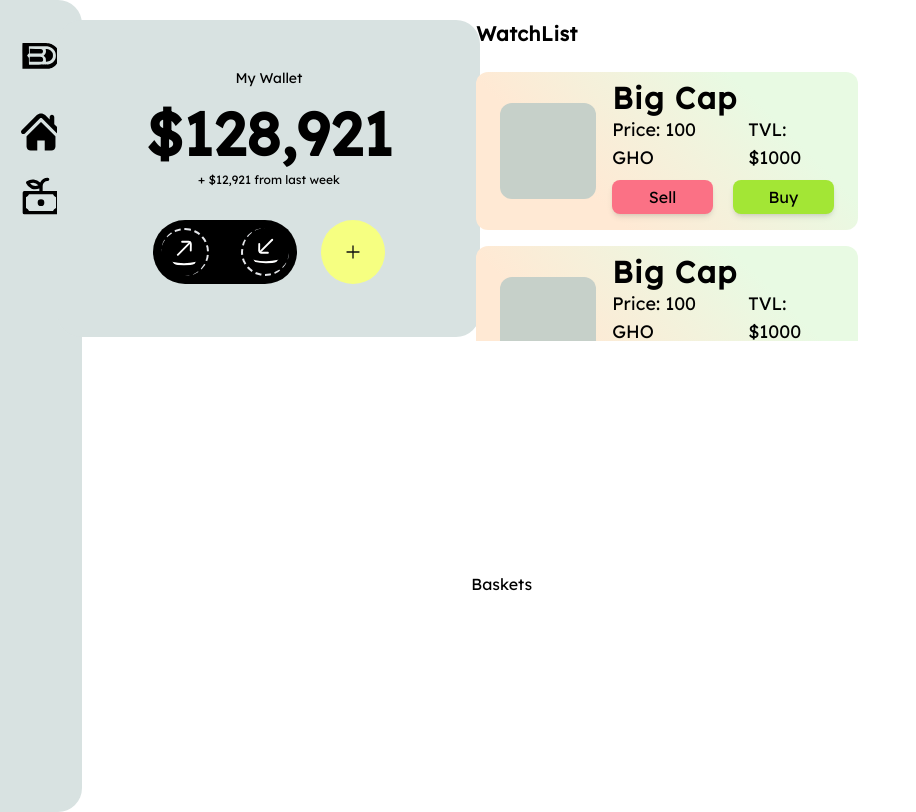
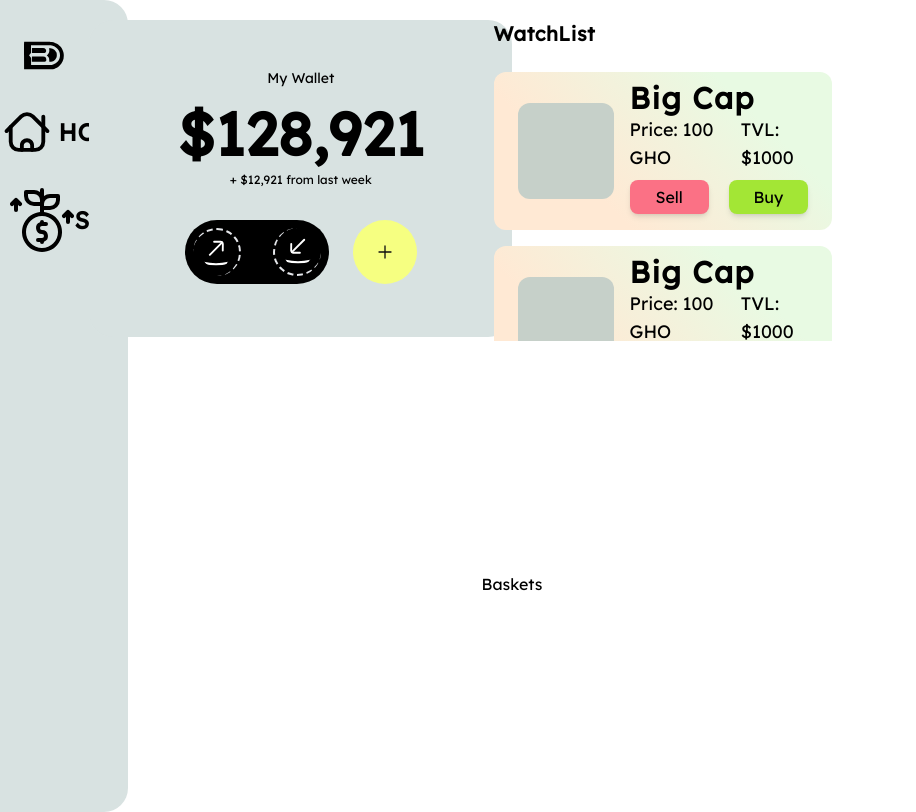
Before and after one commit to douchebank/dbank, a React (Create React App) app: page /dashboard in a window 1280 px wide. Shown: the whole page, without its empty margins (0-916 px from the left). Built offline with nearby package versions, Linux system fonts and the light colour scheme.

Commit message:
leftsidebar updated

```diff
--- a/src/App.css
+++ b/src/App.css
@@ -12,3 +12,22 @@ body{
     background: rgb(232,250,227);
     background: linear-gradient(225deg, rgba(232,250,227,1) 24%, rgba(255,233,212,1) 72%);
 }
+
+.scrollbar::-webkit-scrollbar-track
+{
+	border: 1px solid white;
+	background-color: transparent;
+  border-radius: 10px;
+
+}
+.scrollbar::-webkit-scrollbar
+{
+	width: 10px;
+	background-color: transparent;
+  border-radius: 10px;
+}
+.scrollbar::-webkit-scrollbar-thumb
+{
+	background-color: #fff;
+  border-radius: 10px;
+}
--- /dev/null
+++ b/src/components/LeftSidebar.tsx
@@ -0,0 +1,25 @@
+import logo from  "../assets/logo.svg"
+import home from "../assets/home.svg"
+import sip from "../assets/sip.svg"
+import { Link } from "react-router-dom";
+
+const LeftSidebar = () => {
+  return (
+    <div className="bg-grey rounded-r-3xl pt-5 w-[10%]">
+    <img src={logo} className="h-20" alt="Doosh Bank"/>
+    <div>
+
+    </div>
+    <Link to="/dashboard" className="flex justify-center items-center ">
+      <img src={home} className="h-16" alt="Home"/>
+      <p className=" text-2xl font-semibold tracking-wide">HOME</p>
+    </Link>
+    <Link to="/sip" className="flex justify-center items-center mt-6">
+      <img src={sip} className="h-16  " alt="Sip"/>
+      <p className="text-2xl font-semibold tracking-wide ">SIP</p>
+    </Link>
+  </div>
+  )
+}
+
+export default LeftSidebar
--- a/src/pages/Dashboard/index.tsx
+++ b/src/pages/Dashboard/index.tsx
@@ -1,22 +1,14 @@
 import Baskets from "../../components/Baskets";
+import LeftSidebar from "../../components/LeftSidebar";
 import MyWallet from "../../components/MyWallet";
 import WatchList from "../../components/WatchList";
-import logo from  "../../assets/logo.svg"
-import home from "../../assets/home.svg"
-import sip from "../../assets/sip.svg"
 
 const Dashboard = () => {
   return (
     <div className="flex w-full min-h-screen ">
-      {/* Left Sidebar  */}
-      <div className="bg-grey rounded-r-3xl pt-5">
-        <img src={logo} className="h-20" alt="Doosh Bank"/>
-        <img src={home} className="h-16 p-3 mx-auto" alt="Home"/>
-        <img src={sip} className="h-16 p-3 mx-auto" alt="Sip"/>
-      </div>
-
+      <LeftSidebar/>
       {/* Middle Part  */}
-      <div className="w-[70%] flex flex-col px-8 pt-5 gap-5">
+      <div className="w-[60%] flex flex-col px-8 pt-5 gap-5">
         {/* upperSection  */}
         <div className=" h-2/5  flex gap-5 justify-between  ">
           <div className="w-2/5 flex justify-center justify-self-center ">
@@ -25,7 +17,7 @@ const Dashboard = () => {
           <div className="w-3/5 px-8 ">
             <p className="font-bold tracking-wide text-xl mb-2">WatchList</p>
 
-            <div className="h-[90%] overflow-y-scroll">
+            <div className="h-[90%] overflow-y-scroll scrollbar">
               {/* Map over it instead of copy pasting  */}
               <WatchList uid="1" title="Big Cap" price={100} tvl={1000} logo="" />
               <WatchList uid="1" title="Big Cap" price={100} tvl={1000} />
@@ -40,7 +32,7 @@ const Dashboard = () => {
         </div>
       </div>
       {/* Right Tab  */}
-      <div className="w-[30%]"></div>
+      <div className="w-[20%]"></div>
     </div>
   );
 };
--- /dev/null
+++ b/src/pages/Sip/index.tsx
@@ -0,0 +1,12 @@
+import LeftSidebar from '../../components/LeftSidebar'
+
+const index = () => {
+  return (
+    <div className='flex w-full min-h-screen '>
+        <LeftSidebar/>
+        sip
+    </div>
+  )
+}
+
+export default index
--- a/src/routes/index.tsx
+++ b/src/routes/index.tsx
@@ -1,12 +1,14 @@
 import { Navigate, Route, Routes } from "react-router-dom";
 import LandingPage from "../pages/LandingPage";
 import Dashboard from "../pages/Dashboard";
+import Sip from "../pages/Sip"
 
 const AppRoutes = () => {
   return (
     <Routes>
       <Route element={<LandingPage />} path="/" />
       <Route element={<Dashboard />} path="/dashboard" />
+      <Route element={<Sip />} path="/sip" />
       <Route path="*" element={<Navigate to="/dashboard" replace />} />
     </Routes>
   );
```
Also changed, not shown: src/assets/home.svg, src/assets/sip.svg.
